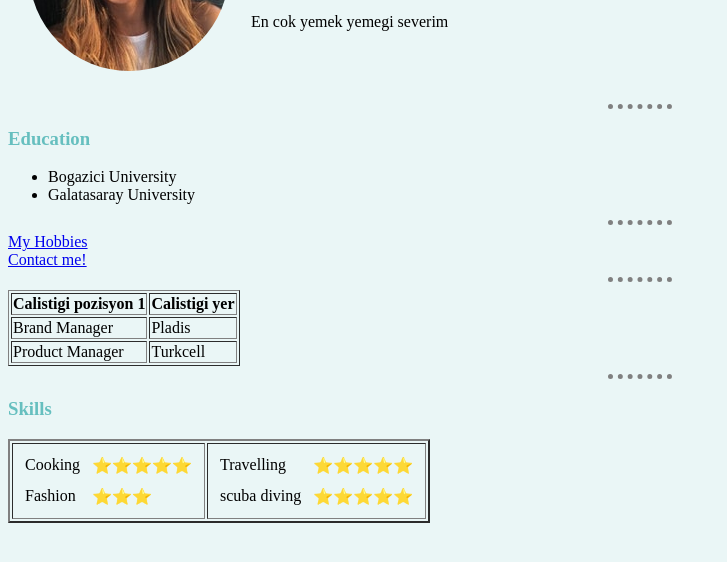
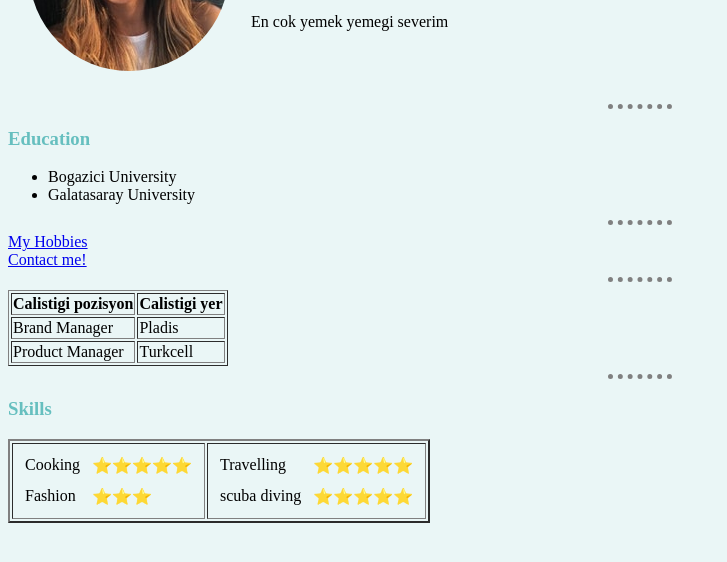
Before and after one commit to elvankutuk/elvan, a plain HTML site: page index.html in a window 1280 px wide. Shown: the part 158-720 px from the top of the page, without its empty margins (0-727 px from the left). Drawn offline with Linux system fonts and the light colour scheme; files that its build step writes are made by us from their sources.

Commit message:
Update index.html

```diff
--- a/index.html
+++ b/index.html
@@ -30,7 +30,7 @@
 <hr>
 <table border="1">
   <thead>
-    <th>Calistigi pozisyon 1</th>
+    <th>Calistigi pozisyon</th>
     <th>Calistigi yer</th>
   </thead>
   <tbody>
```
